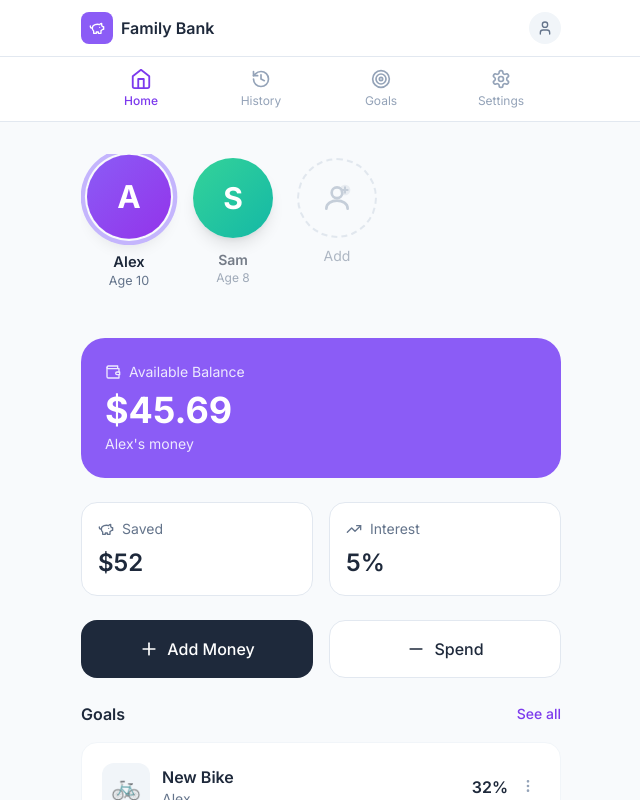
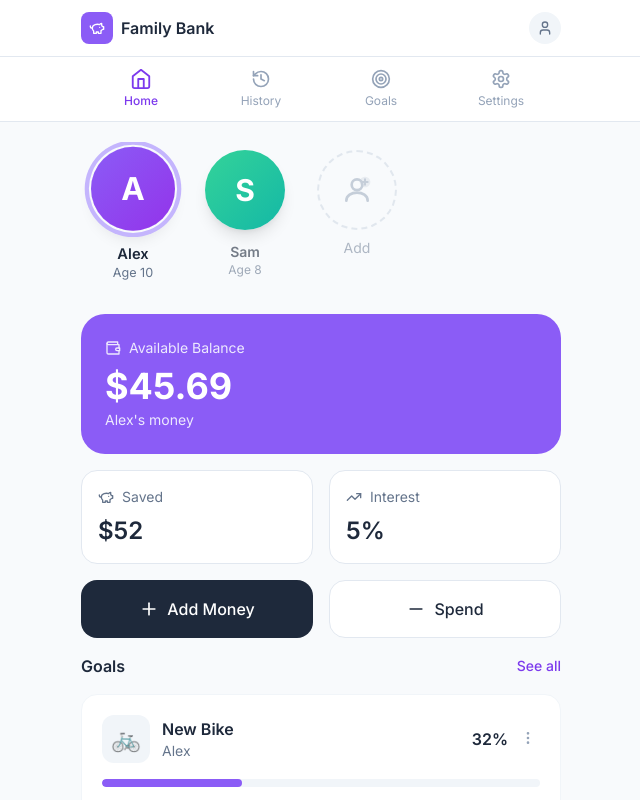
Before and after one commit to dimsumburgler/family-bank, a React (Vite) app in the folder familyapp-prototypes/family-bank/: page / in a window 1280 px wide. Shown: the top 800 px of the page, without its empty margins (319-959 px from the left). Built offline with nearby package versions, Linux system fonts and the light colour scheme.

Commit message:
ui: Fix profile cut-off, sticky nav, tighten spacing
- Increase avatar padding from p-1 to p-2 to prevent cut-off
- Make navigation sticky with backdrop blur
- Reduce spacing between child selector and balance sections

```diff
--- a/familyapp-prototypes/family-bank/App.jsx
+++ b/familyapp-prototypes/family-bank/App.jsx
@@ -679,7 +679,7 @@ export default function FamilyBank() {
       </header>
 
       {/* Navigation */}
-      <nav className="bg-white border-b border-slate-200">
+      <nav className="sticky top-0 z-40 bg-white/95 backdrop-blur-sm border-b border-slate-200">
         <div className="max-w-lg mx-auto px-4">
           <div className="flex">
             {tabs.map(tab => {
@@ -704,12 +704,12 @@ export default function FamilyBank() {
       </nav>
 
       {/* Main Content */}
-      <main className="max-w-lg mx-auto px-4 py-6 pb-24">
+      <main className="max-w-lg mx-auto px-4 py-4 pb-24">
         {activeTab === 'dashboard' && (
-          <div className="space-y-6">
+          <div className="space-y-4">
             {/* Child Selector */}
-            <section className="py-2">
-              <div className="flex gap-4 overflow-x-auto scrollbar-hide pb-4 px-1">
+            <section className="py-1">
+              <div className="flex gap-4 overflow-x-auto scrollbar-hide pb-2 px-1">
                 {children.map(child => (
                   <ChildAvatar
                     key={child.id}
--- a/familyapp-prototypes/family-bank/src/AvatarIllustrations.jsx
+++ b/familyapp-prototypes/family-bank/src/AvatarIllustrations.jsx
@@ -13,7 +13,7 @@ export function ChildAvatar({ child, isSelected, onClick }) {
   return (
     <button
       onClick={onClick}
-      className={`relative group transition-all duration-300 flex-shrink-0 p-1 ${isSelected ? 'scale-105' : 'hover:scale-102'}`}
+      className={`relative group transition-all duration-300 flex-shrink-0 p-2 ${isSelected ? 'scale-105' : 'hover:scale-102'}`}
     >
       <div className={`w-16 h-16 sm:w-20 sm:h-20 rounded-full ${color.bg}
         flex items-center justify-center text-white text-2xl sm:text-3xl font-bold shadow-lg
@@ -34,7 +34,7 @@ export function AddChildAvatar({ onClick }) {
   return (
     <button
       onClick={onClick}
-      className="flex flex-col items-center gap-2 opacity-50 hover:opacity-100 transition-opacity p-1"
+      className="flex flex-col items-center gap-2 opacity-50 hover:opacity-100 transition-opacity p-2"
     >
       <div className="w-16 h-16 sm:w-20 sm:h-20 rounded-full border-2 border-dashed border-slate-300 flex items-center justify-center text-slate-400 hover:border-violet-400 hover:text-violet-500 transition-colors bg-slate-50">
         <svg xmlns="http://www.w3.org/2000/svg" className="w-8 h-8" viewBox="0 0 24 24" fill="none" stroke="currentColor" strokeWidth="2" strokeLinecap="round" strokeLinejoin="round">
```
